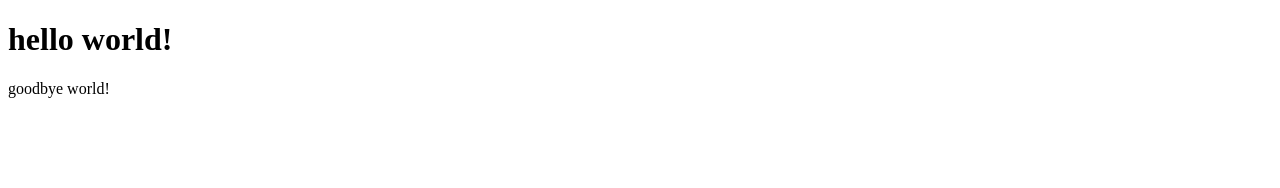
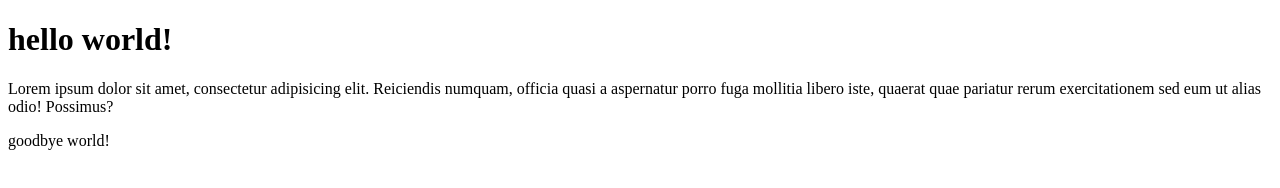
Before and after one commit to SophieYoung/testcollabo, a plain HTML site: page index.html in a window 1280 px wide. Drawn offline with Linux system fonts and the light colour scheme.

Commit message:
Added some Lorem to the Index

```diff
--- a/index.html
+++ b/index.html
@@ -7,9 +7,12 @@
 <body>
 <h1>hello world!</h1>
 
+<p>Lorem ipsum dolor sit amet, consectetur adipisicing elit. Reiciendis numquam, officia quasi a aspernatur porro fuga mollitia libero iste, quaerat quae pariatur rerum exercitationem sed eum ut alias odio! Possimus?</p>
+
 <footer>
 	<p>goodbye world!</p>
 </footer>
 
+
 </body>
 </html>
```
